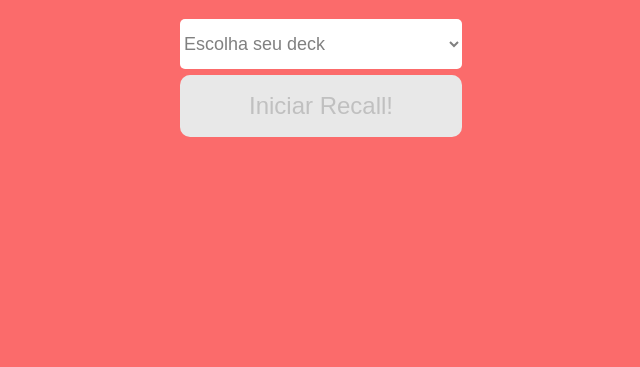
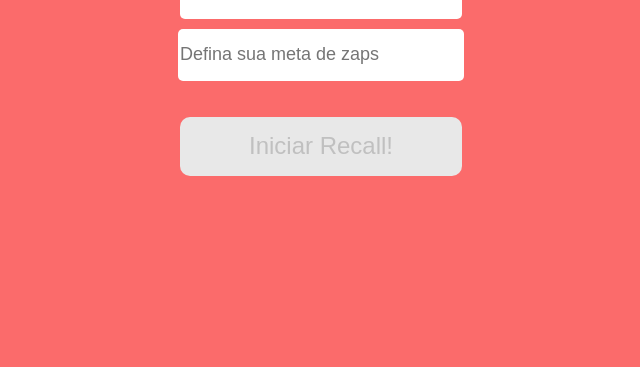
Before and after one commit to santannaizadora/projeto-zap-recall, a React app: page / in a window 1280 px wide. Shown: the part 433-800 px from the top of the page, without its empty margins (319-959 px from the left). Built offline with nearby package versions, Linux system fonts and the light colour scheme; a web font is replaced by a local one.

Commit message:
fix: refactoring the folder structure

```diff
--- a/public/index.html
+++ b/public/index.html
@@ -5,10 +5,6 @@
   <meta charset="utf-8" />
   <meta name="viewport" content="width=device-width, initial-scale=1" />
   <title>Zap Recall</title>
-
-  <link rel="stylesheet" href="./assets/css/reset.css">
-  <link rel="stylesheet" href="./assets/css/style.css">
-  <link rel="stylesheet" href="./assets/css/home.css">
 
   <link rel="preconnect" href="https://fonts.googleapis.com">
   <link rel="preconnect" href="https://fonts.gstatic.com" crossorigin>
--- a/src/Components/App.js
+++ b/src/Components/App/App.js
@@ -1,4 +1,6 @@
-import Home from './Home';
+import Home from '../Home/Home';
+import './reset.css'
+import './style.css'
 
 const App = () => {
     return (
--- a/src/Components/Home.js
+++ b/src/Components/Home/Home.js
@@ -1,16 +1,20 @@
-import { decksName } from '../utils/decksName.js'
+import { decksName } from '../../utils/decksName.js'
+import './home.css'
+import logo from '../../assets/img/logo.png'
 
 
 const Home = () => {
     return (
         <div className="home">
-            <img className='logo-img' src="./assets/img/logo.png" alt='logo zap recall' />
+            <img className='logo-img' src={logo} alt='logo zap recall' />
             <p className='logo'>ZapRecall</p>
             <select className='select'>
             <option value="">Escolha seu deck</option>
                 {decksName.map((deck, index) => <option key={index} value={deck}> {deck} </option>)}
             </select>
+            <input className='input' placeholder='Defina sua meta de zaps'></input>
             <button className='button-disabled'>Iniciar Recall!</button>
+
         </div>
     )
 }
--- a/public/assets/css/home.css
+++ b/src/Components/Home/home.css
@@ -6,7 +6,7 @@
     height: 100vh;
 }
 
-.select{
+.select, .input{
     width: 282px;
     height: 50px;
     background: #FFFFFF;
@@ -14,8 +14,16 @@
     color: grey;
     outline: 0;
     border: none;
-    margin-top: 41px;
     font-size: 18px;
+}
+
+.select{
+    margin-top: 30px
+}
+
+.input{
+    margin-top: 10px;
+    margin-bottom: 30px;
 }
 
 .button-disabled{
@@ -32,7 +40,7 @@
 
 .home button{
     width: 282px;
-    height: 62px;
+    height: 59px;
     border-radius: 10px;
     margin-top: 6px;
     font-size: 24px;
--- a/src/index.js
+++ b/src/index.js
@@ -1,4 +1,4 @@
 import ReactDOM from 'react-dom';
-import App from './Components/App';
+import App from './Components/App/App';
 
 ReactDOM.render(<App />, document.querySelector(".root"));
```
Also changed, not shown: src/Components/App/reset.css (renamed from public/assets/css/reset.css), src/Components/App/style.css (renamed from public/assets/css/style.css), src/assets/img/logo-pequeno.png (renamed from public/assets/img/logo-pequeno.png), src/assets/img/logo.png (renamed from public/assets/img/logo.png), src/assets/img/party.png (renamed from public/assets/img/party.png), src/assets/img/sad.png (renamed from public/assets/img/sad.png), src/assets/img/setinha.png (renamed from public/assets/img/setinha.png).
